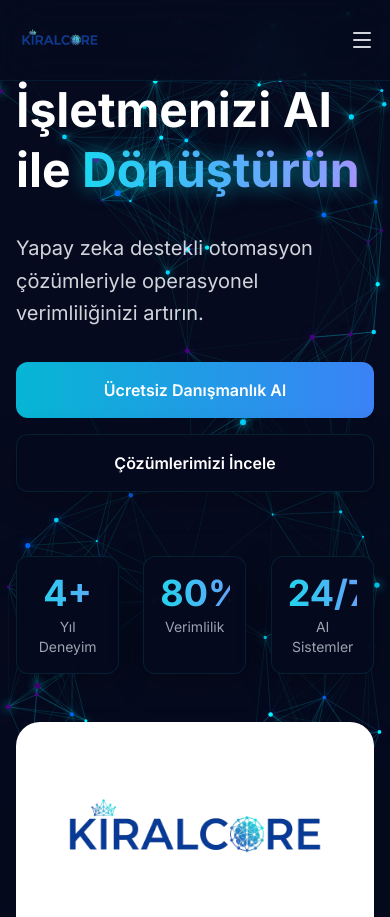
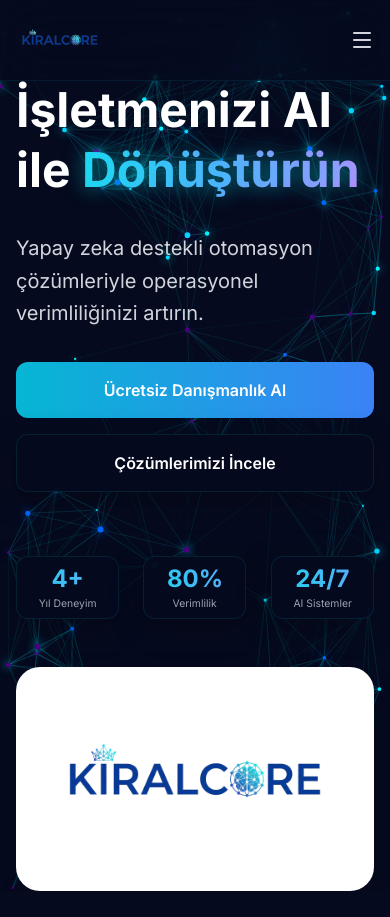
Before and after one commit to onimaskesi/kiralcore-website, a plain HTML site: page index.html in a window 390 px wide. Shown: the top 917 px of the page. Drawn offline with nearby package versions, Linux system fonts and the light colour scheme; animation ran at ten frames a second.

Commit message:
Add mobile styles for stats cards; adjust grid and typography for smaller screens

```diff
--- a/style.css
+++ b/style.css
@@ -200,6 +200,48 @@ button:focus {
     h3 {
         font-size: 1.5rem;
     }
+
+    /* Stats Cards Mobile Fix */
+    .grid-cols-3 {
+        grid-template-columns: repeat(3, minmax(0, 1fr));
+        gap: 0.75rem;
+    }
+
+    .grid-cols-3 .glass-card {
+        padding: 0.75rem 0.5rem;
+    }
+
+    .grid-cols-3 .text-4xl {
+        font-size: 1.75rem;
+        line-height: 1.2;
+    }
+
+    .grid-cols-3 .text-sm {
+        font-size: 0.7rem;
+        line-height: 1.2;
+        margin-top: 0.25rem;
+        word-wrap: break-word;
+        hyphens: auto;
+    }
+}
+
+/* Extra small devices (phones, 400px and down) */
+@media (max-width: 400px) {
+    .grid-cols-3 {
+        gap: 0.5rem;
+    }
+
+    .grid-cols-3 .glass-card {
+        padding: 0.5rem 0.25rem;
+    }
+
+    .grid-cols-3 .text-4xl {
+        font-size: 1.5rem;
+    }
+
+    .grid-cols-3 .text-sm {
+        font-size: 0.65rem;
+    }
 }
 
 /* Smooth transitions for all interactive elements */
```
